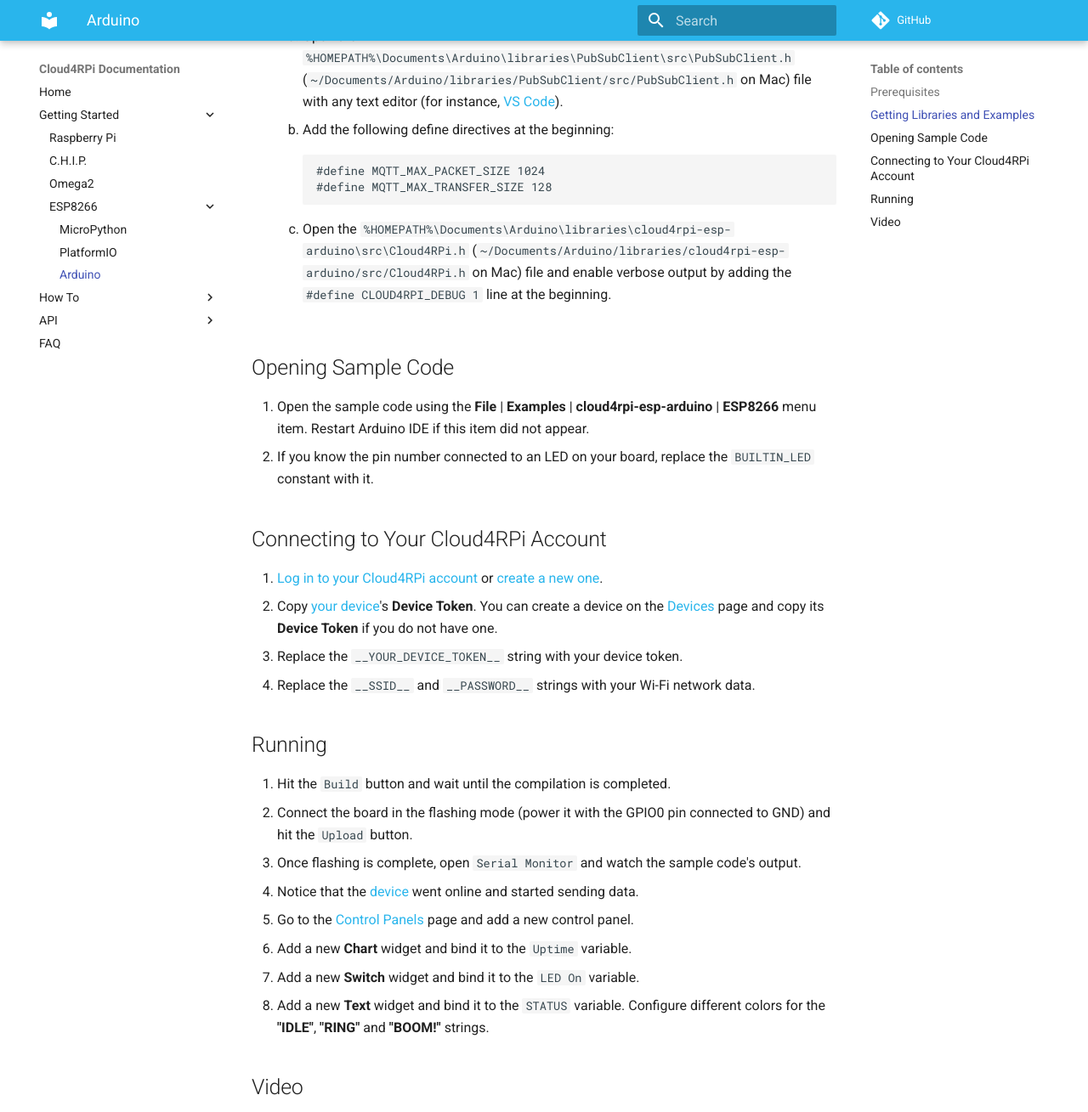
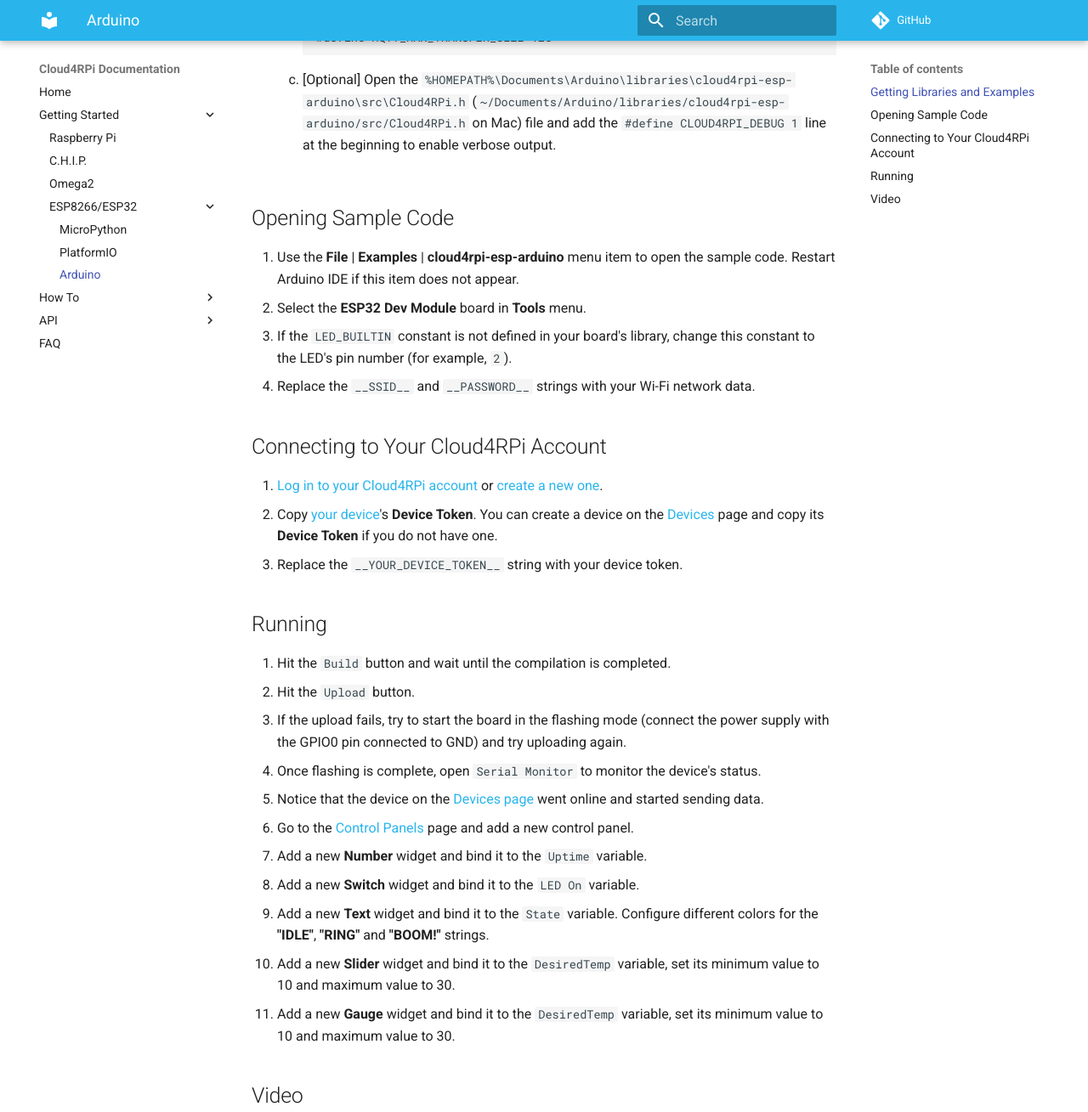
Before and after one commit to cloud4rpi/docs, an MkDocs documentation site: the page built from docs/start/esp-ino.md, in a window 1280 px wide and 1400 px high, scrolled down 679 px, cut to the strip 0-1309 px from the top of the window. Shown: the whole strip at 85% size. Built offline with MkDocs 1.6.1 and Material for MkDocs 9.7.7, drawn with Linux system fonts in a browser that asks for light colours; comment, search, counter and statistics services are not loaded; some of the changed text lies outside the part shown.

Commit message:
Add ESP32 support (#28)
* Start adding ESP32 docs

* Small fixes

* Fix ESP32 Arduino example

* Add howto

* Small fixes

* Small fixes

* Update README.md

Co-Authored-By: DirkPieterse <dirk.pieterse@devexpress.com>

* Update README.md

Co-Authored-By: DirkPieterse <dirk.pieterse@devexpress.com>

* Update README.md

Co-Authored-By: DirkPieterse <dirk.pieterse@devexpress.com>

* Update docs/faq.md

Co-Authored-By: DirkPieterse <dirk.pieterse@devexpress.com>

* Update docs/faq.md

Co-Authored-By: DirkPieterse <dirk.pieterse@devexpress.com>

* Update docs/faq.md

Co-Authored-By: DirkPieterse <dirk.pieterse@devexpress.com>

* Update docs/faq.md

Co-Authored-By: DirkPieterse <dirk.pieterse@devexpress.com>

* Apply suggestions from code review

Co-Authored-By: DirkPieterse <dirk.pieterse@devexpress.com>

* Corrections

* Move network credentials

* small fix

* Small fixes

* Update esp-pio.md

```diff
--- a/docs/start/esp-ino.md
+++ b/docs/start/esp-ino.md
@@ -1,17 +1,13 @@
-# Connecting an ESP8266
+# Connecting an ESP8266 or ESP32
 
-Follow the instructions below to connect your [ESP8266](https://en.wikipedia.org/wiki/ESP8266) board (like [NodeMCU Dev Kit](http://www.nodemcu.com/index_en.html#fr_54747661d775ef1a3600009e)) to the [Cloud4RPi](https://cloud4rpi.io) control panel.
+Follow the instructions below to connect your [ESP8266](https://en.wikipedia.org/wiki/ESP8266) board (like [NodeMCU Dev Kit](http://www.nodemcu.com/index_en.html#fr_54747661d775ef1a3600009e)) or [ESP32](https://en.wikipedia.org/wiki/ESP32) board (like [ESP32-DevKitC](https://www.espressif.com/en/products/hardware/esp32-devkitc/overview)) to the [Cloud4RPi](https://cloud4rpi.io) control panel.
 
-## Prerequisites
-
-* **USB-UART Adapter** (if it is not integrated into your board).
-* Access to ESP8266's **GPIO0** pin to enter flashing mode.
 
 ## Getting Libraries and Examples
 
-1. Open **Arduino** and select your board in the **Tools** | **Board** menu. [Add ESP8266 support](https://github.com/esp8266/Arduino) if required.
-2. Install the Cloud4RPi library from the **Library Manager** by opening the **Sketch** | **Include Library** | **Manage Libraries** menu, entering `cloud4rpi` into the search field and installing the **cloud4rpi-esp-arduino** package.
-3. Install **ArduinoJson** and **PubSubClient** libraries. You should do it manually because the **Library Manager** does not manage package dependencies.
+1. Open **Arduino** and select your board in the **Tools** | **Board** menu. Add [ESP8266](https://github.com/esp8266/Arduino#installing-with-boards-manager) or [ESP32](https://github.com/espressif/arduino-esp32/blob/master/docs/arduino-ide/boards_manager.md) support if it is not added yet.
+2. Install the Cloud4RPi library from the **Library Manager**. To do this, open the **Sketch** | **Include Library** | **Manage Libraries** menu, enter `cloud4rpi` into the search field and install the **cloud4rpi-esp-arduino** package.
+3. Install the dependencies: **ArduinoJson** and **PubSubClient** libraries.
 4. Configure the installed libraries:
     1. Open the `%HOMEPATH%\Documents\Arduino\libraries\PubSubClient\src\PubSubClient.h` (`~/Documents/Arduino/libraries/PubSubClient/src/PubSubClient.h` on Mac) file with any text editor (for instance, [VS Code](https://code.visualstudio.com)).
     2. Add the following define directives at the beginning:
@@ -19,12 +15,14 @@
             #define MQTT_MAX_PACKET_SIZE 1024
             #define MQTT_MAX_TRANSFER_SIZE 128
 
-    3. Open the `%HOMEPATH%\Documents\Arduino\libraries\cloud4rpi-esp-arduino\src\Cloud4RPi.h` (`~/Documents/Arduino/libraries/cloud4rpi-esp-arduino/src/Cloud4RPi.h` on Mac) file and enable verbose output by adding the `#define CLOUD4RPI_DEBUG 1` line at the beginning.
+    3. [Optional] Open the `%HOMEPATH%\Documents\Arduino\libraries\cloud4rpi-esp-arduino\src\Cloud4RPi.h` (`~/Documents/Arduino/libraries/cloud4rpi-esp-arduino/src/Cloud4RPi.h` on Mac) file and add the `#define CLOUD4RPI_DEBUG 1` line at the beginning to enable verbose output.
 
 ## Opening Sample Code
 
-5. Open the sample code using the **File** | **Examples** | **cloud4rpi-esp-arduino** | **ESP8266** menu item. Restart Arduino IDE if this item did not appear.
-7. If you know the pin number connected to an LED on your board, replace the `BUILTIN_LED` constant with it.
+5. Use the **File** | **Examples** | **cloud4rpi-esp-arduino** menu item to open the sample code. Restart Arduino IDE if this item does not appear.
+6. Select the **ESP32 Dev Module** board in **Tools** menu.
+7. If the `LED_BUILTIN` constant is not defined in your board's library, change this constant to the LED's pin number (for example, `2`).
+7. Replace the `__SSID__` and `__PASSWORD__` strings with your Wi-Fi network data.
 
 
 ## Connecting to Your Cloud4RPi Account
@@ -32,18 +30,22 @@
 4. [Log in to your Cloud4RPi account](https://cloud4rpi.io/signin) or [create a new one](https://cloud4rpi.io/register).
 5. Copy [your device](https://cloud4rpi.io/devices)'s **Device Token**. You can create a device on the [Devices](https://cloud4rpi.io/devices) page and copy its **Device Token** if you do not have one.
 6. Replace the `__YOUR_DEVICE_TOKEN__` string with your device token.
-7. Replace the `__SSID__` and `__PASSWORD__` strings with your Wi-Fi network data.
+
 
 ## Running
 
 6. Hit the `Build` button and wait until the compilation is completed.
-8. Connect the board in the flashing mode (power it with the GPIO0 pin connected to GND) and hit the `Upload` button.
-9. Once flashing is complete, open `Serial Monitor` and watch the sample code's output.
-8. Notice that the [device](https://cloud4rpi.io/devices) went online and started sending data.
-9. Go to the [Control Panels](https://cloud4rpi.io/control-panels/) page and add a new control panel.
-10. Add a new **Chart** widget and bind it to the `Uptime` variable.
-10. Add a new **Switch** widget and bind it to the `LED On` variable.
-11. Add a new **Text** widget and bind it to the `STATUS` variable. Configure different colors for the **"IDLE"**, **"RING"** and **"BOOM!"** strings.
+8. Hit the `Upload` button.
+9. If the upload fails, try to start the board in the flashing mode (connect the power supply with the GPIO0 pin connected to GND) and try uploading again.
+10. Once flashing is complete, open `Serial Monitor` to monitor the device's status.
+11. Notice that the device on the [Devices page](https://cloud4rpi.io/devices) went online and started sending data.
+12. Go to the [Control Panels](https://cloud4rpi.io/control-panels/) page and add a new control panel.
+13. Add a new **Number** widget and bind it to the `Uptime` variable.
+14. Add a new **Switch** widget and bind it to the `LED On` variable.
+15. Add a new **Text** widget and bind it to the `State` variable. Configure different colors for the **"IDLE"**, **"RING"** and **"BOOM!"** strings.
+16. Add a new **Slider** widget and bind it to the `DesiredTemp` variable, set its minimum value to 10 and maximum value to 30.
+17. Add a new **Gauge** widget and bind it to the `DesiredTemp` variable, set its minimum value to 10 and maximum value to 30.
+
 
 ## Video
 
--- a/mkdocs.yml
+++ b/mkdocs.yml
@@ -9,7 +9,7 @@
     - Raspberry Pi: start/rpi.md
     - C.H.I.P.: start/chip.md
     - Omega2: start/o2.md
-    - ESP8266:
+    - ESP8266/ESP32:
         - MicroPython: start/esp8266-upy.md
         - PlatformIO: start/esp-pio.md
         - Arduino: start/esp-ino.md
```
Also changed, not shown: README.md (+7 -1 lines), docs/faq.md (+29 -10 lines), docs/index.md (+9 -19 lines), docs/start/esp-pio.md (+13 -15 lines).
